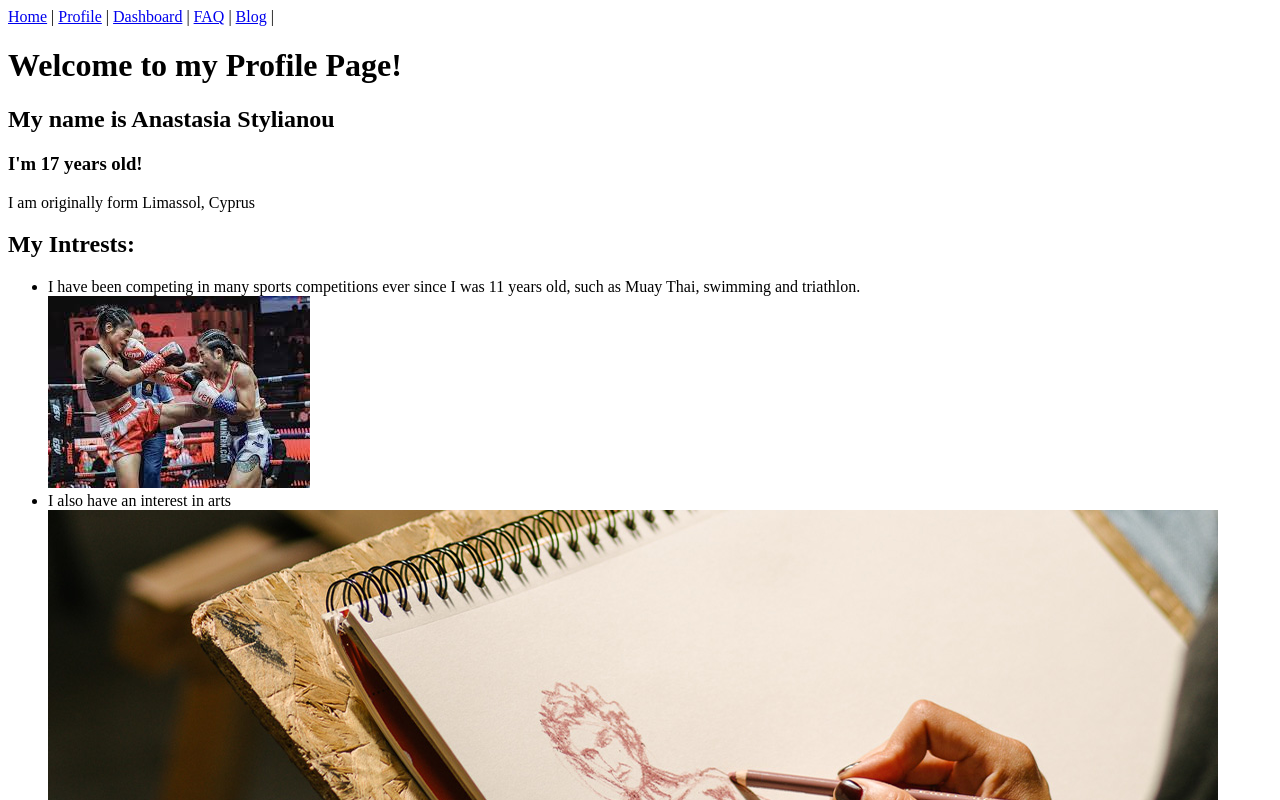
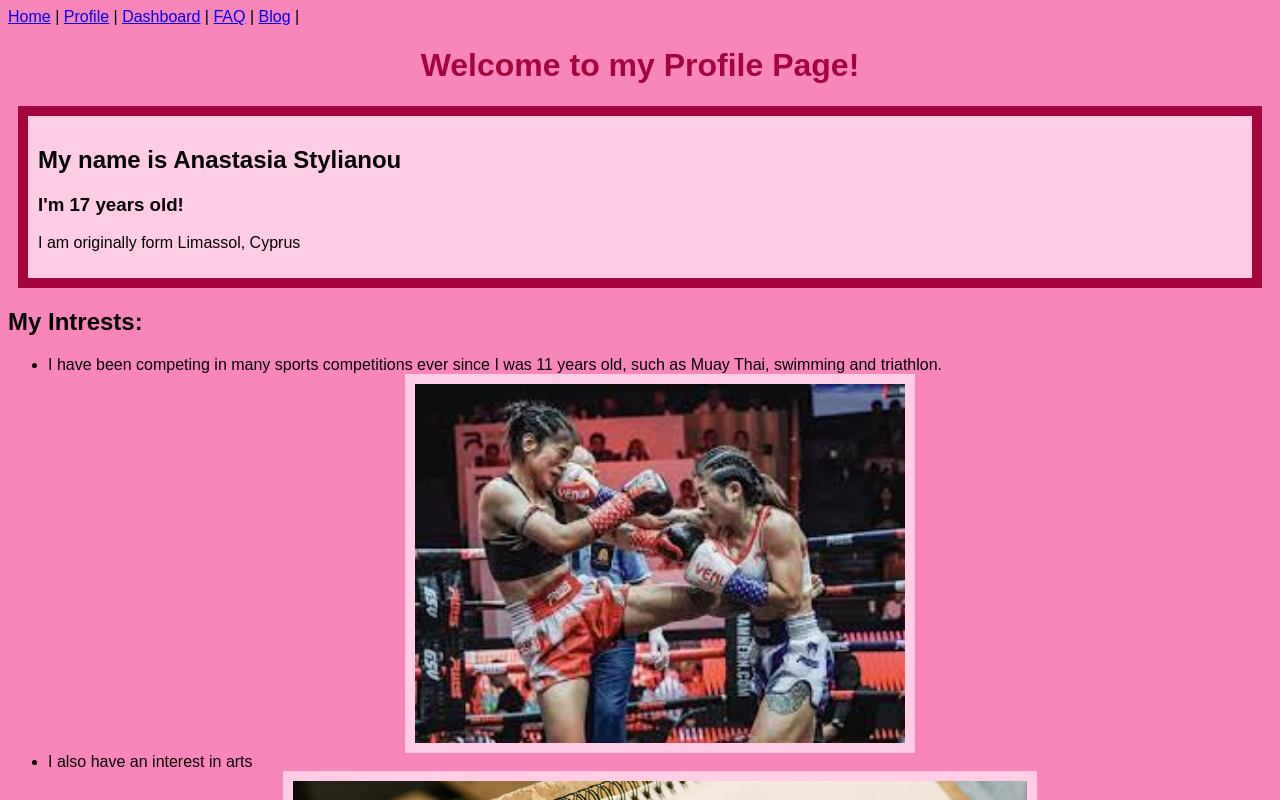
Before and after one commit to anastasiastyl199/anastasiastyl199.github.io, a plain HTML site: page profile.html in a window 1280 px wide. Shown: the top 800 px of the page. Drawn offline with Linux system fonts and the light colour scheme.

Commit message:
updatecool

```diff
--- a/profile.html
+++ b/profile.html
@@ -6,6 +6,7 @@
     <meta http-equiv = "X-UA-Compatible" content = "ie=edge">
     <title>Profile</title>
 </head>
+<link rel="stylesheet" href="styles.css">
 <body>
     <nav>
         <a href="index.html">Home</a> |
@@ -15,24 +16,27 @@
         <a href="blog.html">Blog</a> |
     </nav>
     <h1>Welcome to my Profile Page!</h1>
+    <div id="aboutme">
         <h2>My name is Anastasia Stylianou</h2>
         <h3>I'm 17 years old!</h3>
         <p>I am originally form Limassol, Cyprus</p>
-
+    </div>
     <h2>My Intrests:</h2>
     <ul>
-        <li>I have been competing in many sports competitions ever since I was 11 years old, such as Muay Thai, swimming and triathlon.</li> <img src="images.jpeg" alt="Muay Thai">
-        <li>I also have an interest in arts</li> <img src="arts.jpg" alt="Arts">
-        <li>In my free time my favourite thing to do is watching movies while eating snacks</li> <img src="MovieNight.avif" alt="Movies">
+        <li>I have been competing in many sports competitions ever since I was 11 years old, such as Muay Thai, swimming and triathlon.</li> <img src="images.jpeg" alt="Muay Thai" style="width:40%">
+        <li>I also have an interest in arts</li> <img src="arts.jpg" alt="Arts" style="width:60%">
+        <li>In my free time my favourite thing to do is watching movies while eating snacks</li> <img src="MovieNight.avif" alt="Movies" style="width:50%">
     </ul>
+    <div id="swot">
         <h1>SWOT Analysis</h1>
         <h2>Strengths:</h2>
-    <p>My strengths are my determination, when I put my mind on something I don't let go until. Also, I am a very creative person, I like to think outside the box. In addition to that, I consider myself to be open minded, although I have very strong opinions I am willing to hear and respect each opinion there is when it comes to anything because I believe that a persons mindset constantly evolves.</p>
+        <p>My strengths are my determination, when I put my mind on something I don't let go until it is done. Also, I am a very creative person, I like to think outside the box. In addition to that, I consider myself to be open minded, although I have very strong opinions I am willing to listen to, and respect every opinion there is when it comes to anything because I believe that a persons mindset constantly evolves.</p>
         <h2>Weaknesses:</h2>
         <p>My weaknesses are that I might need to see or hear the same thing more than twice for it to stick a landing in my brain and when it comes to memory it is very random what I am able to keep, so I need to ask the same questions again and again to keep the information. Another weakness of mine is that I am a person who likes to speak her mind, if I see something I do not agree with I am going to talk about it.</p>
         <h2>Opportunities:</h2>
         <p>I see opportunities everywhere and all the time. I believe an opportunity presents itself to a person when the person chooses to see it, in my eyes, opportunities are meant to be taken because that is the way an individual moves forward in life. If I don't take an opportunity how will I change my life to the better? Why settle for okay when there is the opportunity for great?</p>
         <h2>Threats:</h2>
         <p>To me a threat is anything you let be a threat so if one chooses to let something or someone be a threat then there is something they fear. So in my opinion, if I choose to be optimistic then my consciousness will not allow anything to present itself as a threat.</p>
+    </div>
     </body>
 </html>
--- /dev/null
+++ b/styles.css
@@ -0,0 +1,26 @@
+h1 {
+    color: rgb(164, 5, 63);
+    text-align: center;
+    font-style: bold;
+}
+html {
+    font-family: 'montserrat', sans-serif;
+    background-color: rgb(249, 134, 186);
+}
+#aboutme {
+    background-color: rgb(255, 204, 229);
+    border: 10px solid rgb(164, 5, 63);
+    padding: 10px;
+    margin: 10px;
+}
+#swot {
+    background-color: rgb(164, 5, 63);
+    border: 10px solid rgb(255, 204, 229);
+}
+img {
+  display: flow-root;
+  margin-left: auto;
+  margin-right: auto;
+  border: 10px solid rgb(255, 204, 229);
+
+}
```
Also changed, not shown: index.html (+9 -2 lines), 78E81D2C-13E8-4D20-B3C8-58EED136D89D copy.JPG (added), E6595FB4-6746-471C-B900-61F23773F3C5 copy.jpg (added), hbo-ict.png (added), hzbackground.jpeg (added), ict2.png (added), image-512be61d4f85c7d16fcb000633049a7dda41f63424a504c6af3d9dbddec74964-V.jpeg (added), 4 other files. Lines whose indentation alone changed are shown as unchanged.
